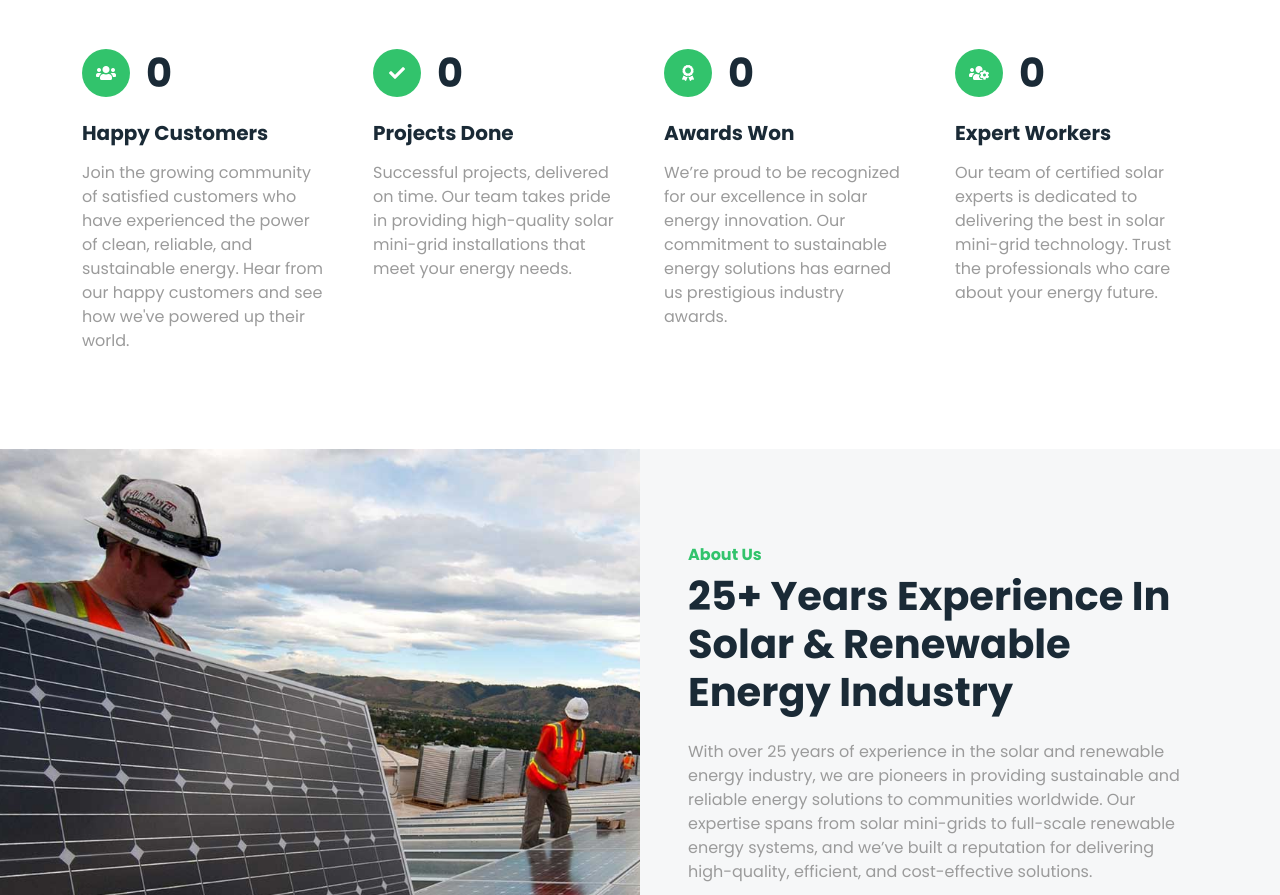
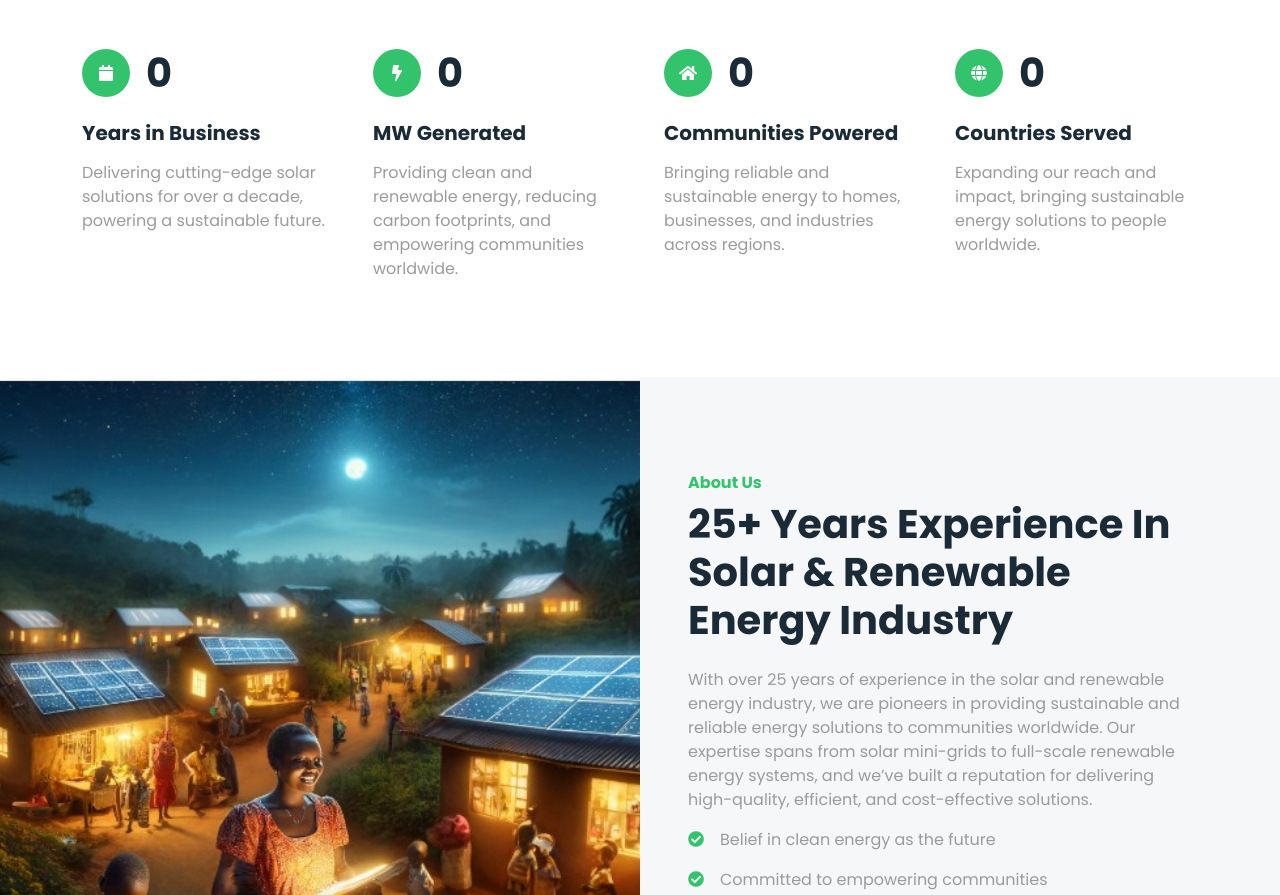
Before and after one commit to SylvesterAsare033/renewable-energy-website-template, a plain HTML site: page index.html in a window 1280 px wide. Shown: the part 880-1775 px from the top of the page. Drawn offline with nearby package versions, Linux system fonts and the light colour scheme.

Commit message:
new file:   img/about-2.jpg 	modified:   img/team-1.jpg 	modified:   index.html

```diff
--- a/index.html
+++ b/index.html
@@ -166,58 +166,51 @@
                 <div class="col-md-6 col-lg-3 wow fadeIn" data-wow-delay="0.1s">
                     <div class="d-flex align-items-center mb-4">
                         <div class="btn-lg-square bg-primary rounded-circle me-3">
-                            <i class="fa fa-users text-white"></i>
+                            <i class="fa fa-calendar text-white"></i>
                         </div>
-                        <h1 class="mb-0" data-toggle="counter-up">3453</h1>
+                        <h1 class="mb-0" data-toggle="counter-up">15</h1>
                     </div>
-                    <h5 class="mb-3">Happy Customers</h5>
-                    <span>Join the growing community of satisfied customers who have experienced the power of clean, reliable, and sustainable energy.
-                          Hear from our happy customers and see how we've powered up their world.</span>
+                    <h5 class="mb-3">Years in Business</h5>
+                    <span>Delivering cutting-edge solar solutions for over a decade, powering a sustainable future.</span>
                 </div>
                 <div class="col-md-6 col-lg-3 wow fadeIn" data-wow-delay="0.3s">
                     <div class="d-flex align-items-center mb-4">
                         <div class="btn-lg-square bg-primary rounded-circle me-3">
-                            <i class="fa fa-check text-white"></i>
+                            <i class="fa fa-bolt text-white"></i>
                         </div>
-                        <h1 class="mb-0" data-toggle="counter-up">4234</h1>
+                        <h1 class="mb-0" data-toggle="counter-up">500</h1>
                     </div>
-                    <h5 class="mb-3">Projects Done</h5>
+                    <h5 class="mb-3">MW Generated</h5>
                     <span>
-                        Successful projects, delivered on time.
-                        Our team takes pride in providing high-quality solar mini-grid installations that meet your energy needs.
-                        <!-- From concept to completion, we ensure every step is seamless, efficient, and designed to maximize your energy potential -->
+                        Providing clean and renewable energy, reducing carbon footprints, and empowering communities worldwide.
                     </span>
                 </div>
                 <div class="col-md-6 col-lg-3 wow fadeIn" data-wow-delay="0.5s">
                     <div class="d-flex align-items-center mb-4">
                         <div class="btn-lg-square bg-primary rounded-circle me-3">
-                            <i class="fa fa-award text-white"></i>
+                            <i class="fa fa-home text-white"></i>
                         </div>
-                        <h1 class="mb-0" data-toggle="counter-up">3123</h1>
+                        <h1 class="mb-0" data-toggle="counter-up">1200</h1>
                     </div>
-                    <h5 class="mb-3">Awards Won</h5>
+                    <h5 class="mb-3">Communities Powered</h5>
                     <span>
-                        We’re proud to be recognized for our excellence in solar energy innovation.
-                        Our commitment to sustainable energy solutions has earned us prestigious industry awards.
-                         <!-- reinforcing our dedication to making a positive impact on the planet and your energy needs. -->
+                        Bringing reliable and sustainable energy to homes, businesses, and industries across regions.
                     </span>
                 </div>
                 <div class="col-md-6 col-lg-3 wow fadeIn" data-wow-delay="0.7s">
                     <div class="d-flex align-items-center mb-4">
                         <div class="btn-lg-square bg-primary rounded-circle me-3">
-                            <i class="fa fa-users-cog text-white"></i>
+                            <i class="fa fa-globe text-white"></i>
                         </div>
-                        <h1 class="mb-0" data-toggle="counter-up">1831</h1>
+                        <h1 class="mb-0" data-toggle="counter-up">25</h1>
                     </div>
-                    <h5 class="mb-3">Expert Workers</h5>
-                    <span>Our team of certified solar experts is dedicated to delivering the best in solar mini-grid technology.
-                        <!-- With years of experience and technical know-how, we ensure your installation is handled with precision, expertise, and top-notch service.  -->
-                        Trust the professionals who care about your energy future.</span>
+                    <h5 class="mb-3">Countries Served</h5>
+                    <span>Expanding our reach and impact, bringing sustainable energy solutions to people worldwide.</span>
                 </div>
             </div>
         </div>
     </div>
-    <!-- Feature Start -->
+    <!-- Feature End -->
 
 
     <!-- About Start -->
@@ -226,7 +219,7 @@
             <div class="row g-0 mx-lg-0">
                 <div class="col-lg-6 ps-lg-0 wow fadeIn" data-wow-delay="0.1s" style="min-height: 400px;">
                     <div class="position-relative h-100">
-                        <img class="position-absolute img-fluid w-100 h-100" src="img/about.jpg" style="object-fit: cover;" alt="">
+                        <img class="position-absolute img-fluid w-100 h-100" src="img/about-2.jpg" style="object-fit: cover;" alt="">
                     </div>
                 </div>
                 <div class="col-lg-6 about-text py-5 wow fadeIn" data-wow-delay="0.5s">
```
Also changed, not shown: img/about-2.jpg (added), img/team-1.jpg.
